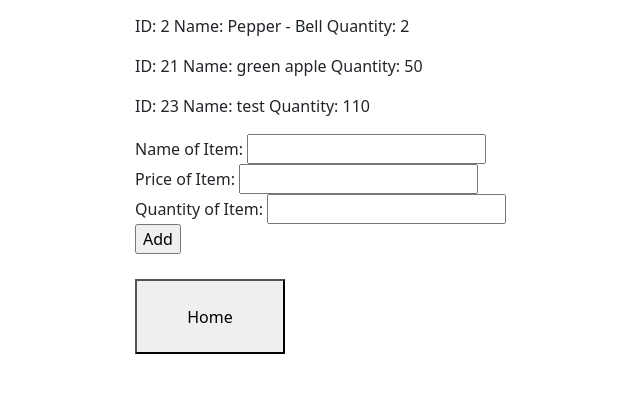
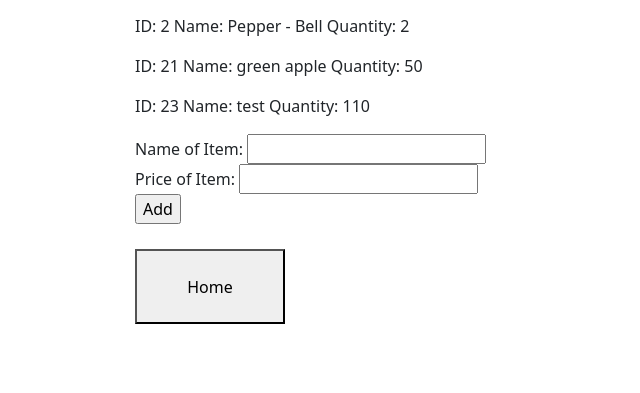
Before and after one commit to UVM-CS195-F22/FinalProject-lscholfi-kpolitza, a Flask app: page /add_product in a window 1280 px wide. Shown: the part 184-577 px from the top of the page, without its empty margins (137-777 px from the left). Run offline with Flask 2, Linux system fonts and the light colour scheme; a user stored in the database is signed in.

Commit message:
minor changes

```diff
--- a/app.py
+++ b/app.py
@@ -207,10 +207,10 @@ def history():
     is_supplier = session['is_supplier']
     submission_message = ""
     if is_supplier == 0:
-        query = (f"SELECT History.order_id, History.date_time, Inventory.item_name, History.purchased FROM (History INNER JOIN Inventory ON Inventory.item_id = History.item_id) WHERE user = '{username}';")
+        query = (f"SELECT History.date_time, Inventory.item_name, History.purchased FROM (History INNER JOIN Inventory ON Inventory.item_id = History.item_id) WHERE user = '{username}';")
         submission_message = "Purchase History"
     elif is_supplier == 1:
-        query = (f"SELECT History.order_id, History.date_time, Inventory.item_name, History.added FROM (History INNER JOIN Inventory ON Inventory.item_id = History.item_id) WHERE user = '{username}';")
+        query = (f"SELECT History.date_time, Inventory.item_name, History.added FROM (History INNER JOIN Inventory ON Inventory.item_id = History.item_id) WHERE user = '{username}';")
         submission_message = "Delivery History"
     hist = do_query(query, True)
     print(hist)
@@ -258,7 +258,8 @@ def add_product():
 
     if request.method == "POST":
         name = str(request.form.get("name_form", None))
-        quantity = str(request.form.get("quantity_form", None))
+        #quantity = str(request.form.get("quantity_form", None))
+        quantity = 0
         cost = str(request.form.get("price_form", None))
         query = f"INSERT INTO Inventory (item_name, cost, quantity, supplier) VALUES ('" + \
             name + "', " + str(cost) + ", " + str(quantity) + \
--- a/templates/add_product.html
+++ b/templates/add_product.html
@@ -15,7 +15,6 @@
   <form method="POST">
      <div><label>Name of Item: <input type="text" name="name_form" value="" required /></label></div>
      <div><label>Price of Item: <input type="number" name="price_form" value="" step="any" required /></label></div>
-     <div><label>Quantity of Item: <input type="number" name="quantity_form" value="" required/></label></div>
      <input type="submit" value="Add">
   </form>
   <p><a href="{{ url_for('return_to_home') }}" ><button class=grey style="height:75px;width:150px;margin-top:25px">Home</button></a></p>
```
